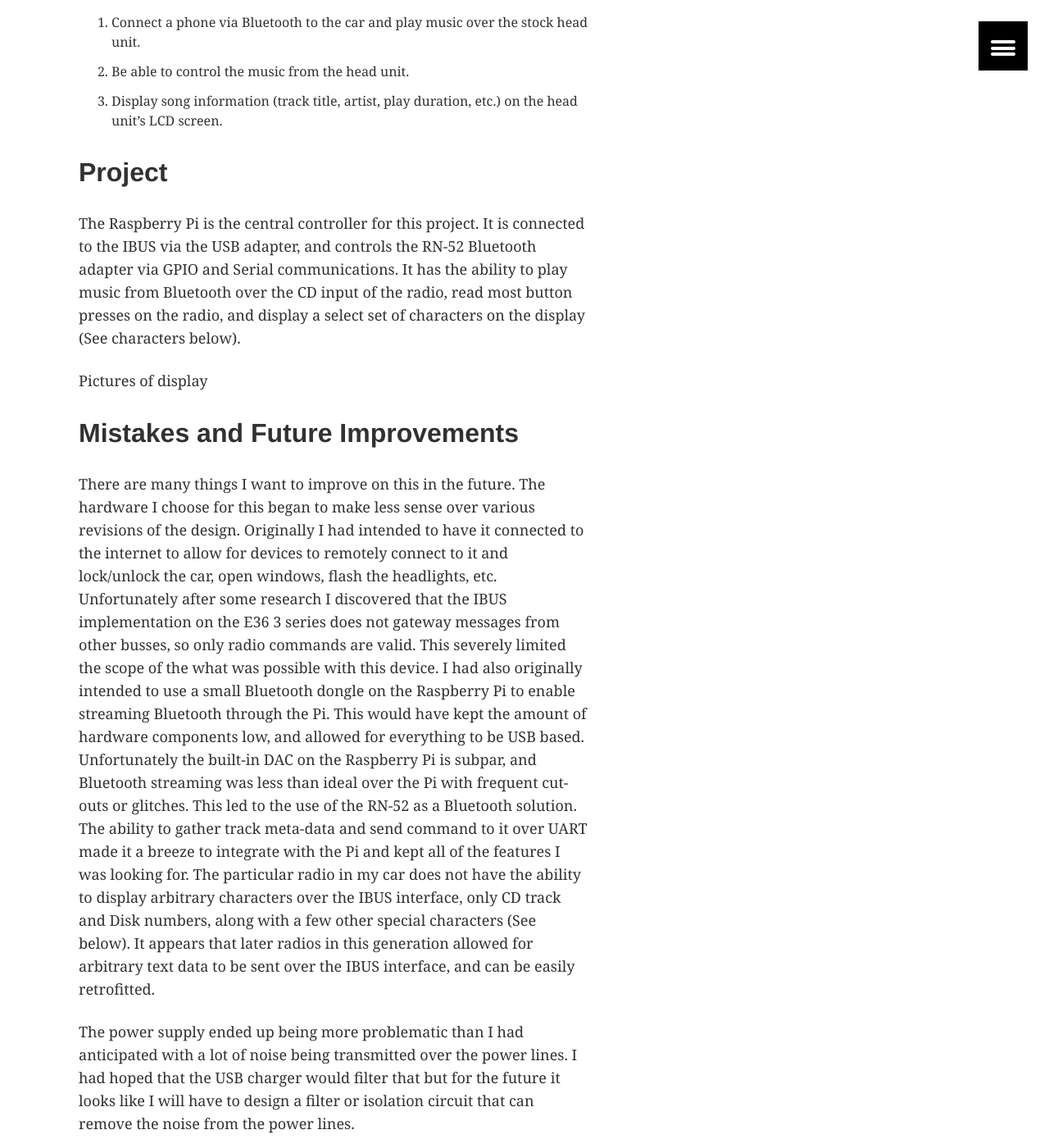
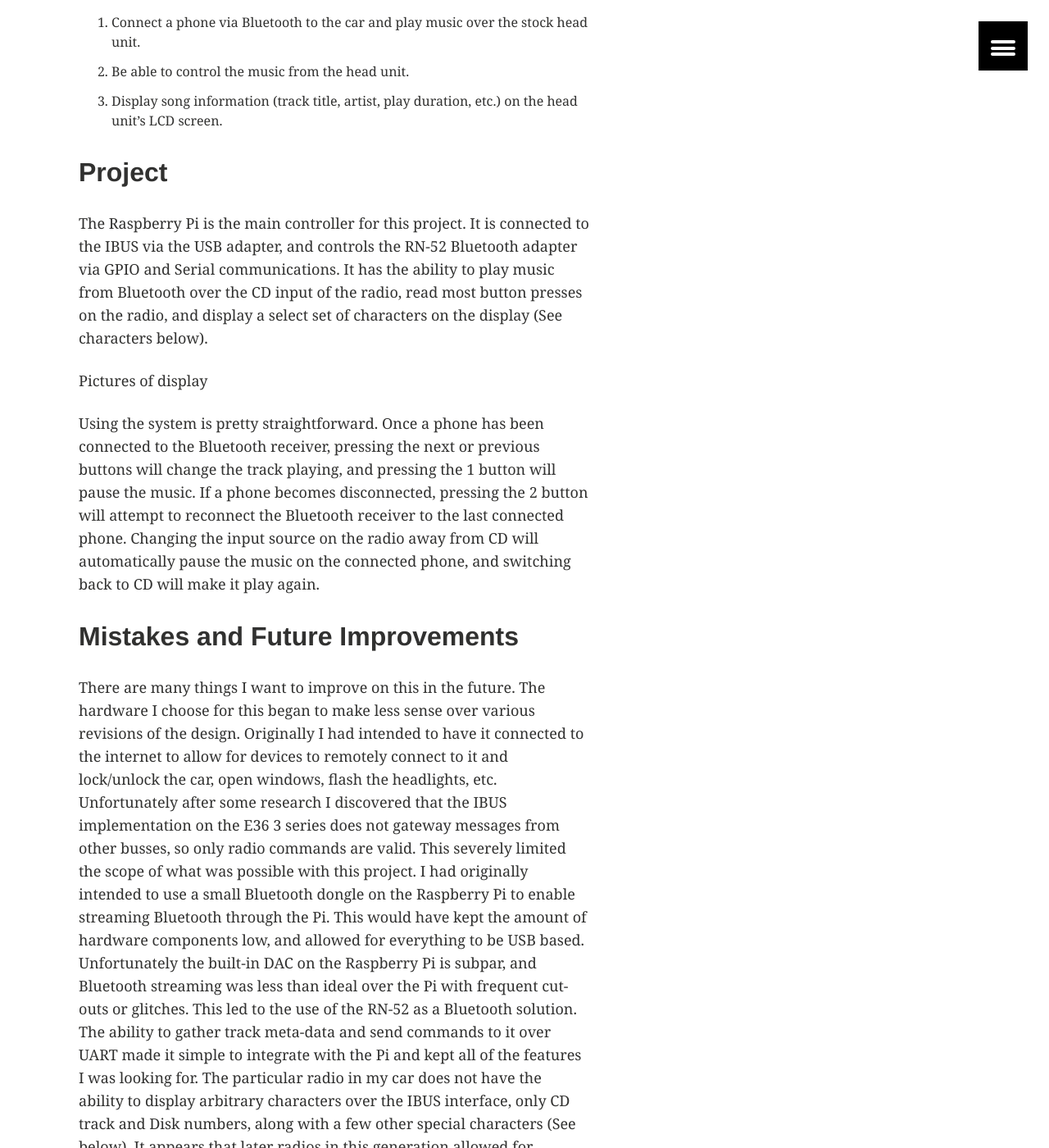
Before and after one commit to derekkg/derekkg.github.io, a Jekyll site: the page built from _posts/2014-01-08-raspberry-pi-based-e36-in-car-infotainment.md, in a window 1280 px wide and 1400 px high, scrolled down 1369 px. Shown: the whole window at 82% size. Built offline with Jekyll 4.4.1, drawn with Linux system fonts in a browser that asks for light colours; some of the changed text lies outside the part shown.

Commit message:
more content in e36 page

```diff
--- a/_posts/2014-01-08-raspberry-pi-based-e36-in-car-infotainment.md
+++ b/_posts/2014-01-08-raspberry-pi-based-e36-in-car-infotainment.md
@@ -18,7 +18,7 @@ Coming soon &#8211; project currently in progress
 ##Background
 
 
-This project was an attempt to create an interface to an e36 BMW's IBUS with a Raspberry Pi. The IBUS is a communications network used to allow many of BMW's controllers to communicate with each other. In the e36 generation of 3 series, this network was only used to allow the radio head unit to interface with the trunk mounted CD changer. The goal of this project was to emulate the CD changer's IBUS interface to make the head unit think that a CD changer was present, while adding new features such as Bluetooth that were not available at the time the car was manufactured.
+This project was an attempt to create an interface to an e36 BMW's IBUS with a Raspberry Pi. The IBUS is a communications network used to allow many of BMW's controllers to communicate with each other. In the e36 generation of 3 series, this network was only used to allow the radio head unit to interface with the trunk mounted CD changer. The goal of this project was to emulate the CD changer's IBUS interface to make the head unit think that a CD changer was present, while adding new features such as Bluetooth and title display that were not available at the time the car was manufactured.
 
 
 ##Hardware
@@ -57,16 +57,17 @@ There were a few main goals for this project:
 
 
 ##Project
-The Raspberry Pi is the central controller for this project. It is connected to the IBUS via the USB adapter, and controls the RN-52 Bluetooth adapter via GPIO and Serial communications. It has the ability to play music from Bluetooth over the CD input of the radio, read most button presses on the radio, and display a select set of characters on the display (See characters below).
+The Raspberry Pi is the main controller for this project. It is connected to the IBUS via the USB adapter, and controls the RN-52 Bluetooth adapter via GPIO and Serial communications. It has the ability to play music from Bluetooth over the CD input of the radio, read most button presses on the radio, and display a select set of characters on the display (See characters below).
 
 
 Pictures of display
 
+Using the system is pretty straightforward. Once a phone has been connected to the Bluetooth receiver, pressing the next or previous buttons will change the track playing, and pressing the 1 button will pause the music. If a phone becomes disconnected, pressing the 2 button will attempt to reconnect the Bluetooth receiver to the last connected phone. Changing the input source on the radio away from CD will automatically pause the music on the connected phone, and switching back to CD will make it play again.
 
 
 ##Mistakes and Future Improvements
-There are many things I want to improve on this in the future. The hardware I choose for this began to make less sense over various revisions of the design. Originally I had intended to have it connected to the internet to allow for devices to remotely connect to it and lock/unlock the car, open windows, flash the headlights, etc. Unfortunately after some research I discovered that the IBUS implementation on the E36 3 series does not gateway messages from other busses, so only radio commands are valid. This severely limited the scope of the what was possible with this device. I had also originally intended to use a small Bluetooth dongle on the Raspberry Pi to enable streaming Bluetooth through the Pi. This would have kept the amount of hardware components low, and allowed for everything to be USB based. Unfortunately the built-in DAC on the Raspberry Pi is subpar, and Bluetooth streaming was less than ideal over the Pi with frequent cut-outs or glitches. This led to the use of the RN-52 as a Bluetooth solution. The ability to gather track meta-data and send command to it over UART made it a breeze to integrate with the Pi and kept all of the features I was looking for.
-The particular radio in my car does not have the ability to display arbitrary characters over the IBUS interface, only CD track and Disk numbers, along with a few other special characters (See below). It appears that later radios in this generation allowed for arbitrary text data to be sent over the IBUS interface, and can be easily retrofitted.
+There are many things I want to improve on this in the future. The hardware I choose for this began to make less sense over various revisions of the design. Originally I had intended to have it connected to the internet to allow for devices to remotely connect to it and lock/unlock the car, open windows, flash the headlights, etc. Unfortunately after some research I discovered that the IBUS implementation on the E36 3 series does not gateway messages from other busses, so only radio commands are valid. This severely limited the scope of what was possible with this project. I had originally intended to use a small Bluetooth dongle on the Raspberry Pi to enable streaming Bluetooth through the Pi. This would have kept the amount of hardware components low, and allowed for everything to be USB based. Unfortunately the built-in DAC on the Raspberry Pi is subpar, and Bluetooth streaming was less than ideal over the Pi with frequent cut-outs or glitches. This led to the use of the RN-52 as a Bluetooth solution. The ability to gather track meta-data and send commands to it over UART made it simple to integrate with the Pi and kept all of the features I was looking for.
+The particular radio in my car does not have the ability to display arbitrary characters over the IBUS interface, only CD track and Disk numbers, along with a few other special characters (See below). It appears that later radios in this generation allowed for arbitrary text data to be sent over the IBUS interface, and can be easily retrofitted. This would allow for track information to be displayed on the radio, greatly increasing the appeal of the project.
 
 The power supply ended up being more problematic than I had anticipated with a lot of noise being transmitted over the power lines. I had hoped that the USB charger would filter that but for the future it looks like I will have to design a filter or isolation circuit that can remove the noise from the power lines.
 
@@ -74,10 +75,15 @@ It has become obvious now that the Raspberry Pi is overkill for this project, an
 
 Since the Raspberry Pi can read most of the button presses on the radio, adding other capabilities and features are only limited by the GPIO outputs available. One new feature that can be added is a garage door opener. By finding a Homelink module and connecting it to some of the Pi's GPIO, an unused button on the radio can be used to open a garage door.
 
+Mention microphone – protocol issue
+
 HOMELINK PHOTO
 
 ##Special Characters
 mapping:
+The IBUS encodes CD track and disk numbers in 4 bit integers: 0-9 are displayed as numbers, and a – f are displayed as follows:
+c <
+e >
 Put character to display mapping here.
 
 
```
